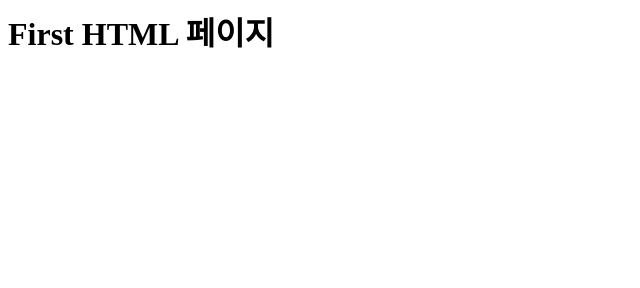
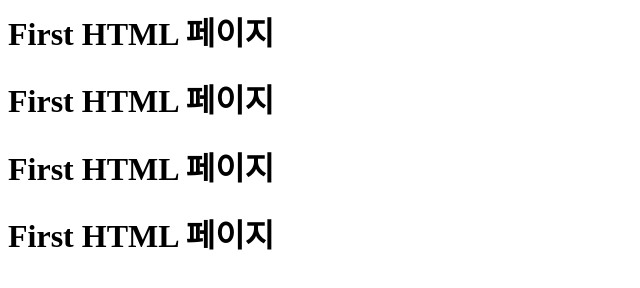
Before and after one commit to CoderJDan/First, a plain HTML site: page index.html in a window 1280 px wide. Shown: the whole page, without its empty margins (0-640 px from the left). Drawn offline with Linux system fonts and the light colour scheme.

Commit message:
index.html 수정

```diff
--- a/index.html
+++ b/index.html
@@ -1 +1,4 @@
 <h1>First HTML 페이지</h1>
+<h1>First HTML 페이지</h1>
+<h1>First HTML 페이지</h1>
+<h1>First HTML 페이지</h1>
```
